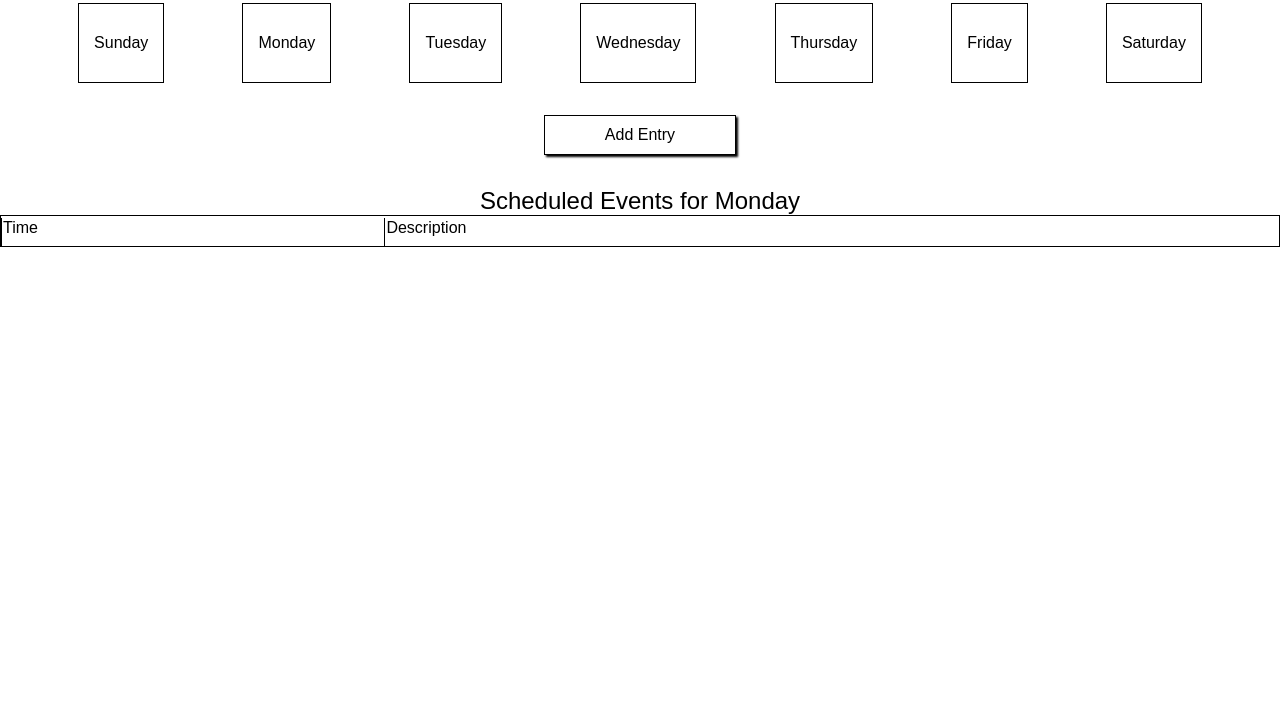
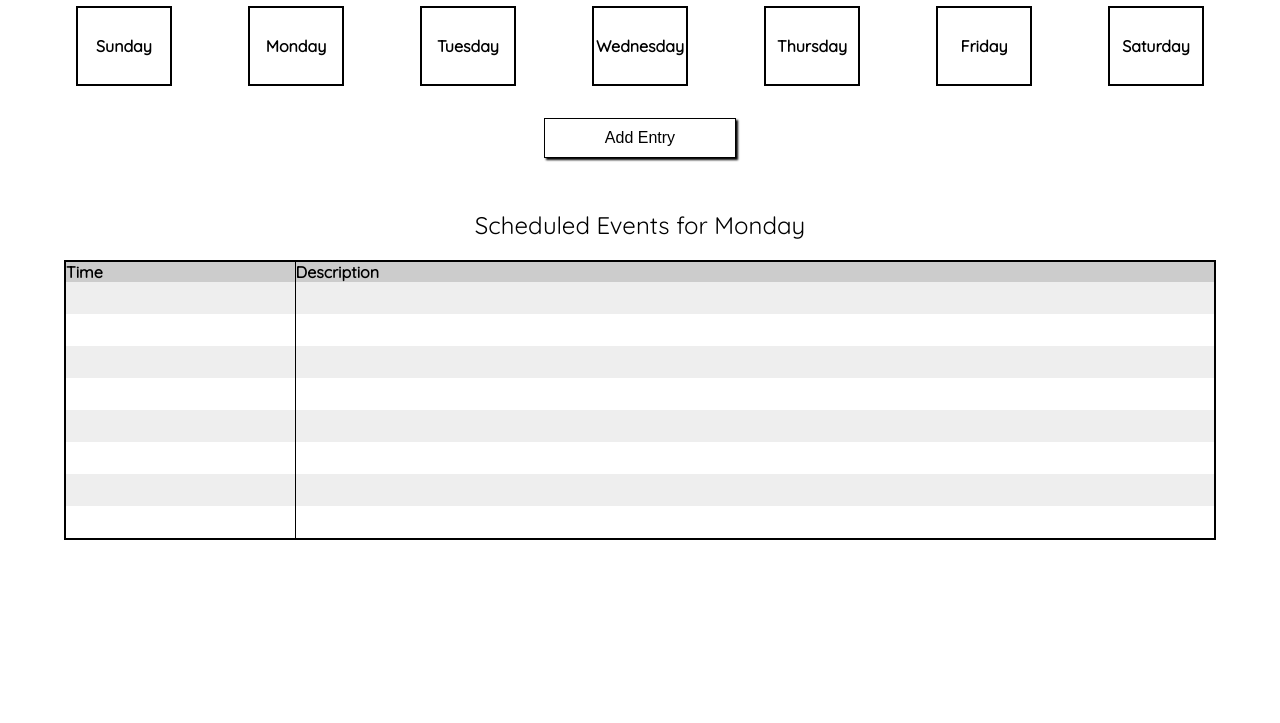
Before and after one commit to PaulGlorioso/week-planner, a website: page index.html in a window 1280 px wide. Shown: the part 77-800 px from the top of the page. Drawn offline with Linux system fonts and the light colour scheme.

Commit message:
Started function to create td.

```diff
--- a/index.html
+++ b/index.html
@@ -6,6 +6,7 @@
   <title>Week Planner</title>
   <link rel="stylesheet" href="reset.css">
   <link rel="stylesheet" href="styles.css">
+  <link href="https://fonts.googleapis.com/css2?family=Quicksand&display=swap" rel="stylesheet">
 </head>
 <body>
   <div class="container">
@@ -23,15 +24,11 @@
     <div class="row">
       <button class="addbutton">Add Entry</button>
     </div>
-    <div class="events">Scheduled Events for Monday</div>
+    <div class="events">
+      <h2>Scheduled Events for Monday</h2>
     <div class="table">
       <table>
-        <thead>
-          <tr>
-            <th colspan="10"></th>
-          </tr>
-        </thead>
-        <tbody>
+        <tbody class="table-list">
           <tr>
             <td class="time">Time</td>
             <td class="description">Description</td>
@@ -52,9 +49,25 @@
             <td></td>
             <td></td>
           </tr>
-
+          <tr>
+            <td></td>
+            <td></td>
+          </tr>
+          <tr>
+            <td></td>
+            <td></td>
+          </tr>
+          <tr>
+            <td></td>
+            <td></td>
+          </tr>
+          <tr>
+            <td></td>
+            <td></td>
+          </tr>
         </tbody>
       </table>
+    </div>
     </div>
     <div class="overlay h"></div>
     <div class="modal h">
@@ -99,7 +112,7 @@
           <option value="23:00">23:00</option>
         </select>
       </div>
-      <textarea name="" id="text" rows="7" placeholder="Description"></textarea>
+      <textarea name="" id="text" rows="7" >Description</textarea>
       <div class="submit">
         <button>Submit</button>
       </div>
--- a/main.js
+++ b/main.js
@@ -33,8 +33,19 @@ document.addEventListener('submit', function (event) {
     text: text.value,
     id: data.nextEntryId
   };
+  var tbody = document.querySelector('.table-list');
   data.entries.push(values);
   data.nextEntryId++;
   modal.className = 'modal h';
   overlay.className = 'overlay h';
 });
+
+function createTask(values) {
+  var $tr = document.createElement('tr');
+  var $ttd = document.createElement('td');
+  $ttd.setAttribute('class', 'time-data');
+  $ttd.textContent = values.time;
+  var $dtd = document.createElement('td');
+  $dtd.setAttribute('class', 'desc-data');
+  $dtd.textContent = values.text;
+}
--- a/styles.css
+++ b/styles.css
@@ -2,7 +2,7 @@ body {
   width: 100%;
   height: 100%;
   margin: 0;
-  font-family: sans-serif;
+  font-family: Quicksand, sans-serif;
 }
 
 h1 {
@@ -45,11 +45,11 @@ textarea {
   border: 2px solid black;
 }
 
-h2 {
+form > h2 {
   display: flex;
   justify-content: center;
   font-size: 2rem;
-  font-weight: 300;
+  font-weight: bold;
   margin: 0;
   margin-bottom: 0.5rem;
 }
@@ -106,10 +106,15 @@ h2 {
 }
 
 .daysofweek > a {
-  border: 1px solid black;
+  display: flex;
+  align-items: center;
+  justify-content: center;
+  border: 2px solid black;
   text-decoration: none;
+  font-weight: bold;
   color: black;
-  padding: 30px 15px;
+  width: 6rem;
+  height: 5rem;
 }
 
 .daysofweek {
@@ -119,23 +124,50 @@ h2 {
 
 .events {
   display: flex;
+  flex-direction: column;
   justify-content: center;
-  font-size: 1.5rem;
+}
+
+.events > h2 {
+  display: flex;
+  justify-content: center;
+  font-weight: 300;
+}
+
+.table {
+  display: flex;
+  justify-content: center;
 }
 
 table {
-  border: 1px solid black;
-  width: 100%;
+  empty-cells: show;
+  border-collapse: collapse;
+  border: 2px solid black;
+  width: 90%;
   border-spacing: 0;
 }
 
 td {
   border-left: 1px solid black;
+  padding: 1rem;
+  margin: 1rem;
+}
+
+tr:nth-child(even) {
+  background-color: #eee;
 }
 
 .time {
-  width: 30%;
+  padding: 0;
+  margin: 0;
+  width: 20%;
+  background-color: #ccc;
+  font-weight: bold;
 }
 
 .description {
+  padding: 0;
+  margin: 0;
+  background-color: #ccc;
+  font-weight: bold;
 }
```
